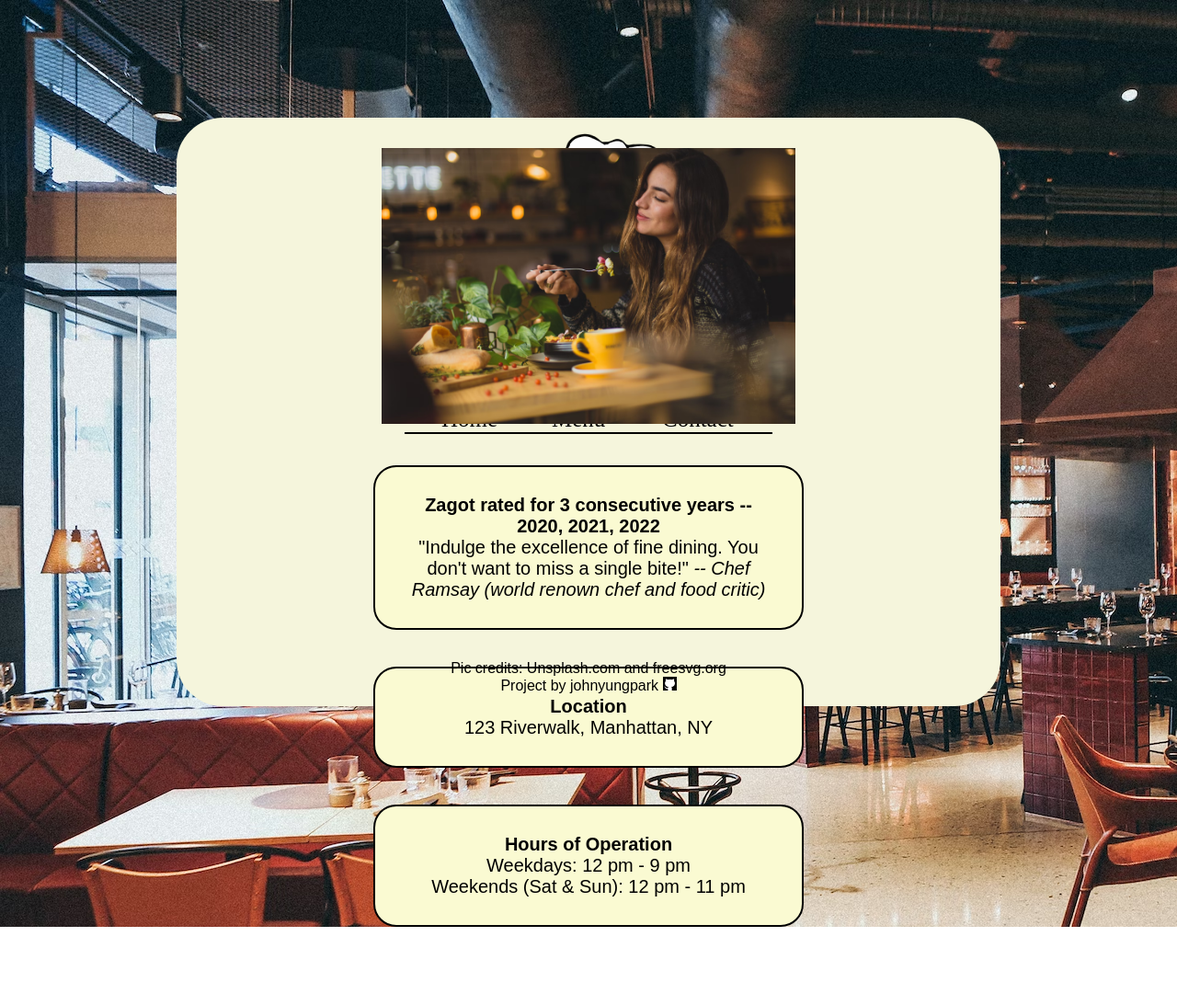
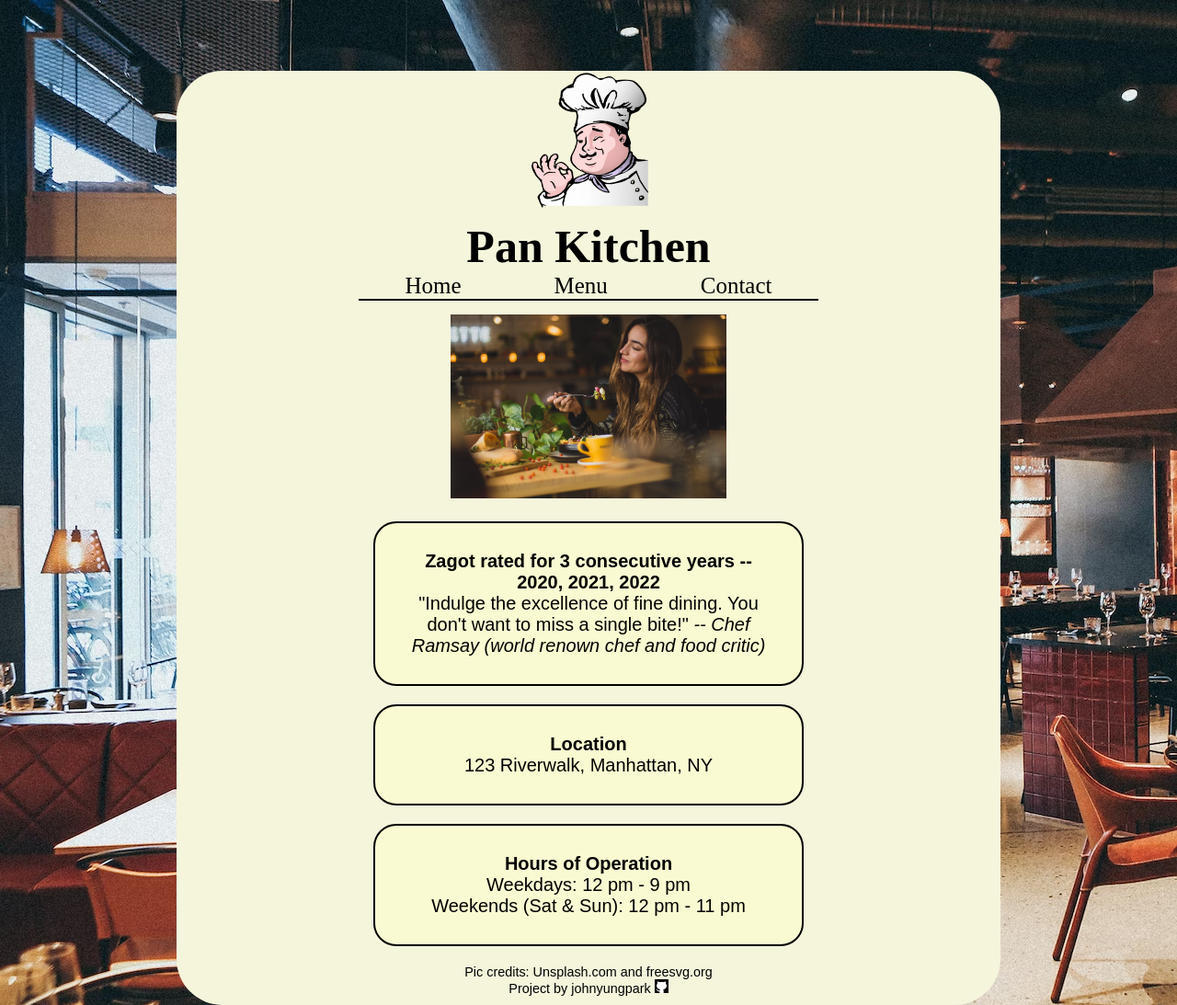
Before and after one commit to johnyungpark/restaurantdemo, a plain HTML site: page index.html in a window 1280 px wide. Shown: the whole page at 92% size. Before the commit the page ends 1008 px from the top, so only its background shows below. Drawn offline with Linux system fonts and the light colour scheme.

Commit message:
adjusted dimensions on css

```diff
--- a/style.css
+++ b/style.css
@@ -4,13 +4,13 @@ html {
 }
 
 body {
-    height: 80%;
+    height: auto;
     background-color: beige;
     display: flex;
     flex-direction: column;
     justify-content: space-around;
     align-items: center;
-    margin: 10% 15% 10% 15%;
+    margin: 6% 15% 6% 15%;
     border-radius: 50px;
 }
 
@@ -25,19 +25,18 @@ header {
 }
 
 .logopic {
-    width: 250px;
-    height: 230px;
-
+    width: 175px;
+    height: 150px;
 }
 
 .enjoyfood{
-    width: 450px;
-    height: 300px;
-    margin-bottom: 25px;
+    width: 300px;
+    height: 200px;
+    margin: 15px;
 }
 
 nav {
-    width: 400px;
+    width: 500px;
     margin: 0 auto;
 }
 
@@ -45,13 +44,14 @@ ul {
     list-style: none;
     display: flex;
     flex-direction: row;
+    justify-content: space-around;
+    align-items: stretch;
     margin: 0;
+    padding: 0;
     font-size: 25px;
-
 }
 
 ul >li {
-    flex:1;
     cursor: pointer;
 }
 
@@ -83,7 +83,7 @@ ul > *:hover { opacity: 1; transform: scale(1); transition-delay: 0ms, 0ms; }
 .box1, .box2, .box3 {
     background-color: lightgoldenrodyellow;
     padding: 30px;
-    margin: 20px;
+    margin: 10px;
     border-radius: 25px;
     font-size: 20px;
     width: 60%;
@@ -105,6 +105,7 @@ ul > *:hover { opacity: 1; transform: scale(1); transition-delay: 0ms, 0ms; }
     grid-template-columns: 1fr 1fr;
     grid-template-rows: 1fr 1fr 1fr;
     gap: 20px;
+    margin-top: 20px;
 }
 
 .divz {
@@ -114,7 +115,7 @@ ul > *:hover { opacity: 1; transform: scale(1); transition-delay: 0ms, 0ms; }
     justify-content: center;
     border: 2px solid black;
     height: 300px;
-    width: 450px;
+    width: 400px;
     border-radius: 20px;
     background-color: lightgoldenrodyellow;
 }
@@ -122,6 +123,8 @@ ul > *:hover { opacity: 1; transform: scale(1); transition-delay: 0ms, 0ms; }
 footer {
     text-align: center;
     font-family: sans-serif;
+    font-size: 0.9em;
+    margin: 10px;
 }
 
 .github {
```
Also changed, not shown: main.js.
